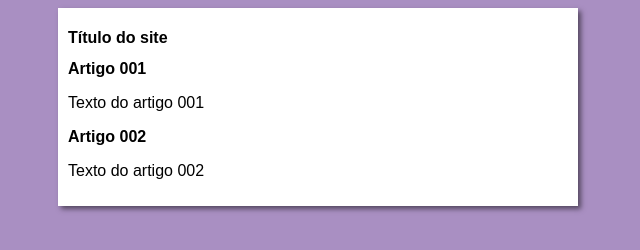
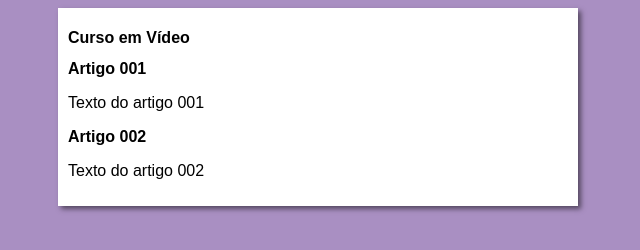
Before and after one commit to opablosantos/projeto-site, a plain HTML site: page index.html in a window 1280 px wide. Shown: the full height of the page, 322-962 px from the left. Drawn offline with Linux system fonts and the light colour scheme.

Commit message:
Atualização do título

```diff
--- a/index.html
+++ b/index.html
@@ -9,7 +9,7 @@
 <body>
     <main>
         <header>
-            <h1>Título do site</h1>
+            <h1>Curso em Vídeo</h1>
         </header>
         <article>
             <h2>Artigo 001</h2>
```
